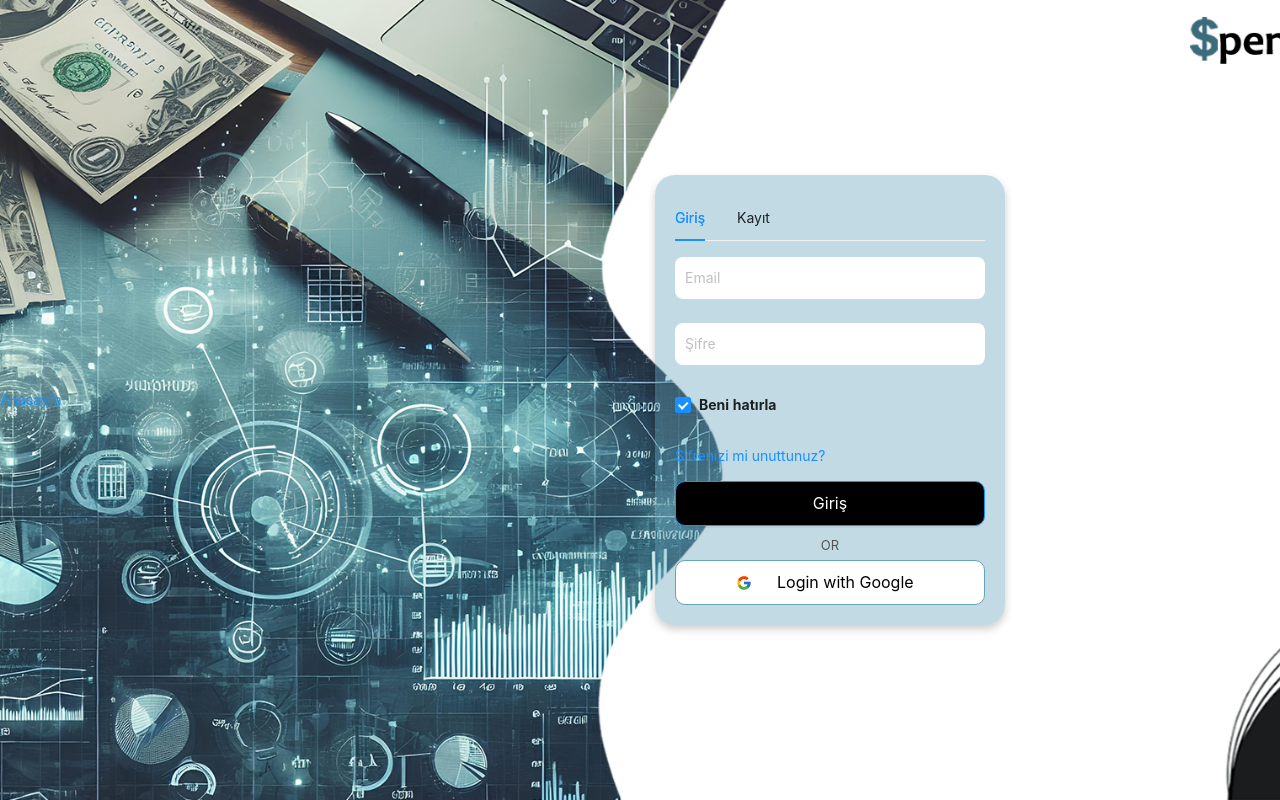
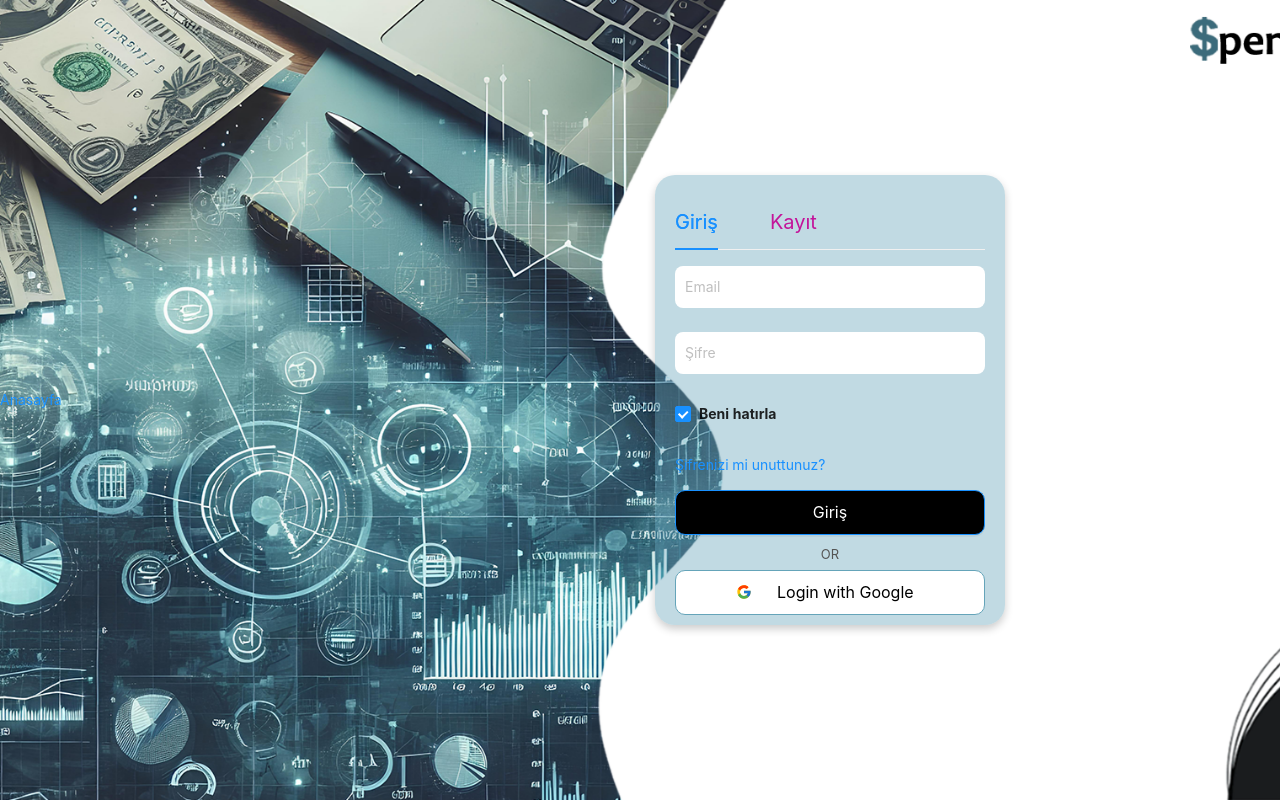
Before and after one commit to nazhhoglu/butce_takip, a React (Create React App) app: page / in a window 1280 px wide. Built offline with nearby package versions, Linux system fonts and the light colour scheme.

Commit message:
loginnregirpage update

```diff
--- a/src/pages/LoginRegisterPage.css
+++ b/src/pages/LoginRegisterPage.css
@@ -19,6 +19,26 @@
     background-color: rgb(101, 164, 185,0.4);
     border-radius: 20px;
     height: 450px;
+  }
+
+  .ant-tabs-tab {
+    font-size: 20px !important ;/* İstediğiniz font boyutunu buraya girin */
+    color: #c3149a; /* İstediğiniz rengi buraya girin */
+    margin-right: 20px ;
+  }
+
+  .ant-tabs-tab-active {
+    font-size: 20px !important; /* Aktif tabın font boyutunu buraya girin */
+    color: #1890ff; /* Aktif tabın rengini buraya girin */
+  }
+
+  .ant-tabs-ink-bar {
+    background-color: #1890ff; /* Tabın altındaki çizginin rengini buraya girin */
+  }
+
+  .ant-tabs-nav {
+    display: flex;
+    justify-content: center;
   }
 
   .login-register-container .login-form-container .ant-btn.custom-button {
```
